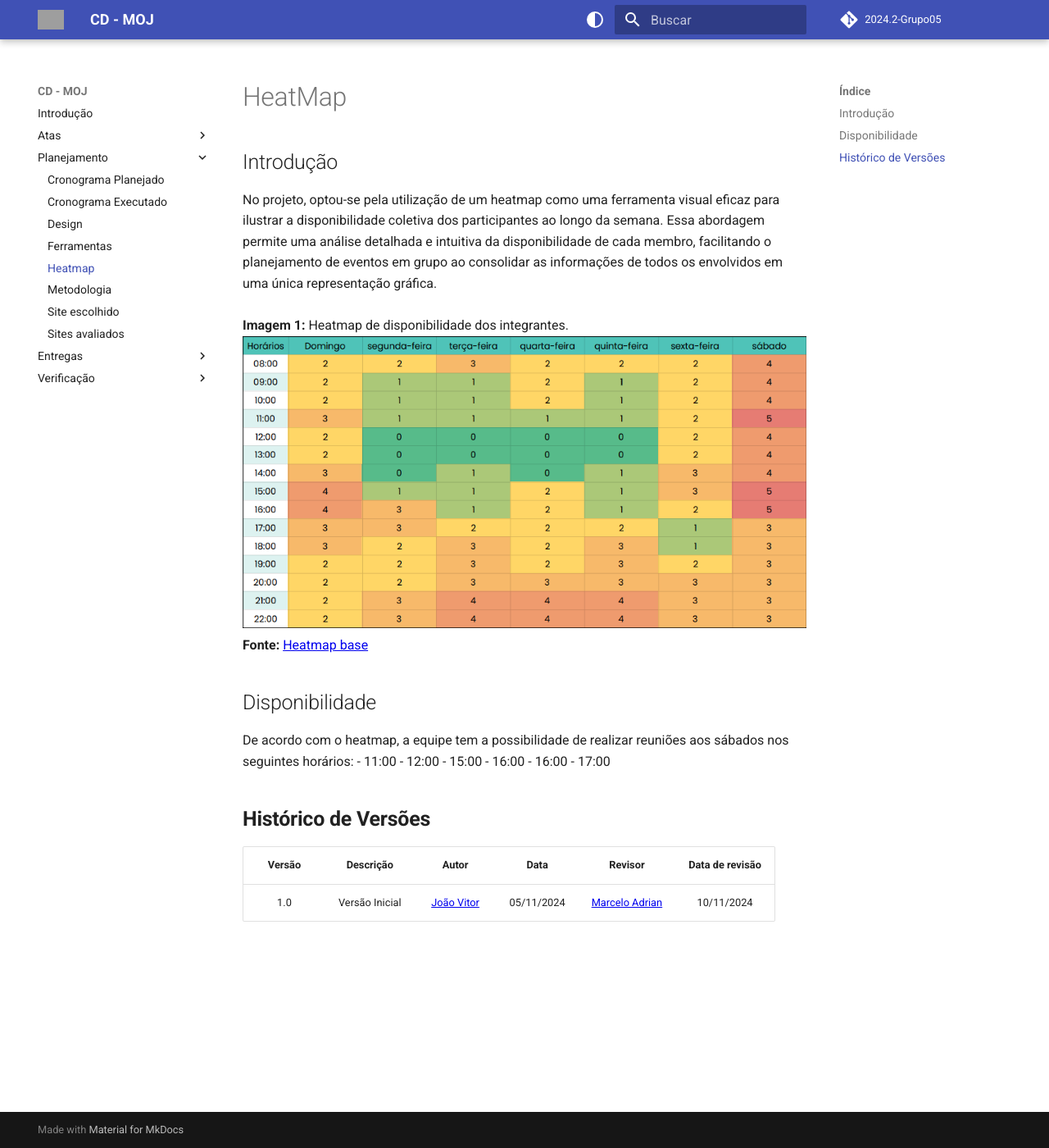
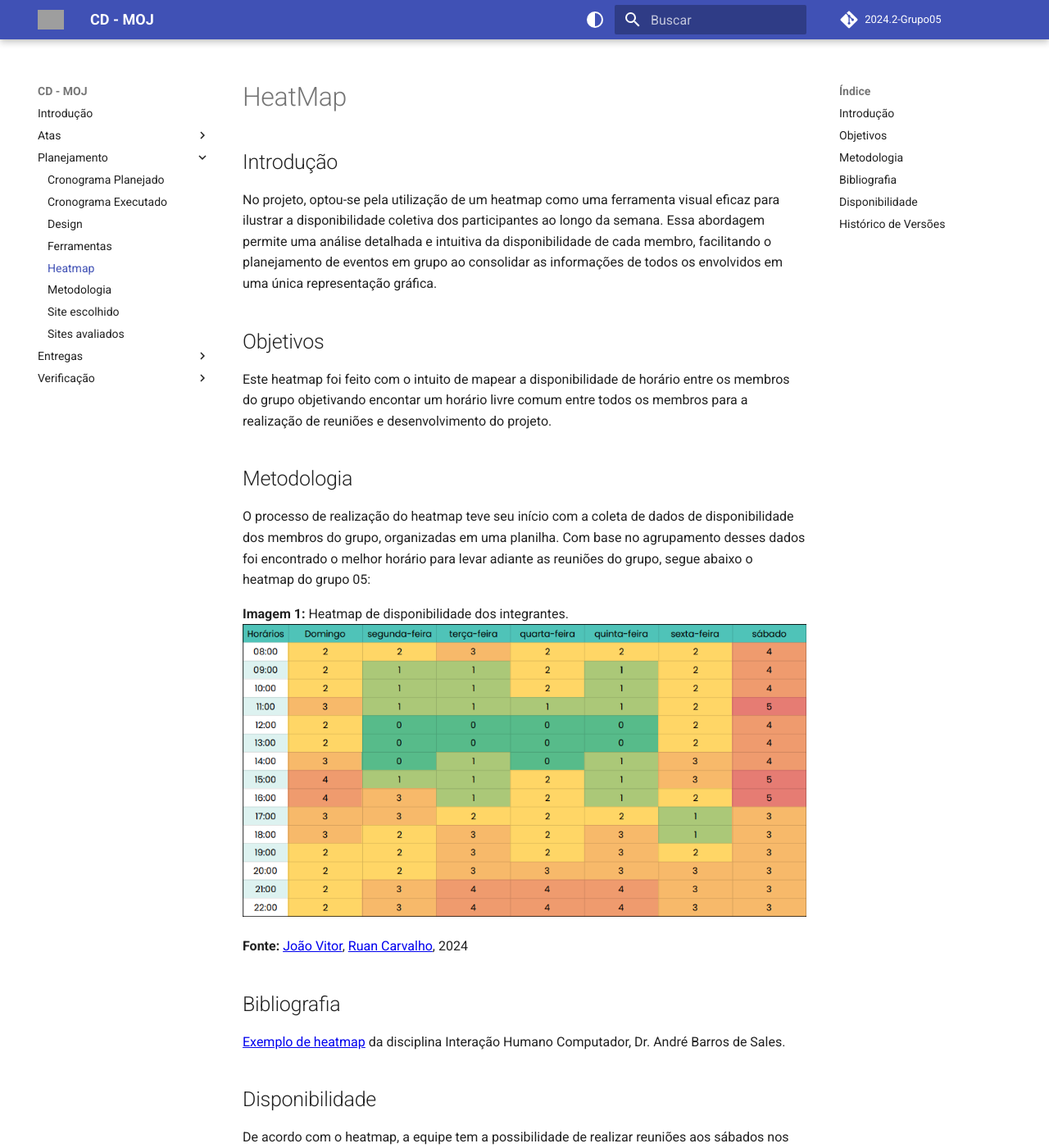
Before and after one commit to Interacao-Humano-Computador/2024.2-Grupo05, an MkDocs documentation site: the page built from docs/planejamento/heatmap.md, in a window 1280 px wide and 1400 px high. Shown: the whole window at 82% size. Built offline with MkDocs 1.6.1 and Material for MkDocs 9.7.7, drawn with Linux system fonts in a browser that asks for light colours; comment, search, counter and statistics services are not loaded; the version menu is left out; some of the changed text lies outside the part shown; grey boxes are pictures that could not be loaded.

Commit message:
docs: complementar heatmap

```diff
--- a/docs/planejamento/heatmap.md
+++ b/docs/planejamento/heatmap.md
@@ -2,10 +2,23 @@
 
 ## Introdução
 No projeto, optou-se pela utilização de um heatmap como uma ferramenta visual eficaz para ilustrar a disponibilidade coletiva dos participantes ao longo da semana. Essa abordagem permite uma análise detalhada e intuitiva da disponibilidade de cada membro, facilitando o planejamento de eventos em grupo ao consolidar as informações de todos os envolvidos em uma única representação gráfica.
-<br></br>
+
+## Objetivos
+Este heatmap foi feito com o intuito de mapear a disponibilidade de horário entre os membros do grupo objetivando encontar um horário livre comum entre todos os membros para a realização de reuniões e desenvolvimento do projeto.
+
+## Metodologia
+O processo de realização do heatmap teve seu início com a coleta de dados de disponibilidade dos membros do grupo, organizadas em uma planilha. Com base no agrupamento desses dados foi encontrado o melhor horário para
+levar adiante as reuniões do grupo, segue abaixo o heatmap do grupo 05:
+
+
 **Imagem 1:** Heatmap de disponibilidade dos integrantes.
 ![Heatmap](../assets/heatmap.png)
-**Fonte:** [Heatmap base](https://docs.google.com/spreadsheets/d/1qsrnEGGf6XWL3buII_7EzXH1-NXewr9G0aicRZ9fVAs/edit?gid=96807035#gid=96807035)
+
+**Fonte:**  [João Vitor](https://github.com/Jauzimm), [Ruan Carvalho](https://github.com/Ruan-Carvalho), 2024
+
+## Bibliografia
+[Exemplo de heatmap](https://docs.google.com/spreadsheets/d/1qsrnEGGf6XWL3buII_7EzXH1-NXewr9G0aicRZ9fVAs/edit?gid=96807035#gid=96807035)
+ da disciplina Interação Humano Computador, Dr. André Barros de Sales.
 
 ## Disponibilidade
 De acordo com o heatmap, a equipe tem a possibilidade de realizar reuniões aos sábados nos seguintes horários:
@@ -18,3 +31,4 @@ De acordo com o heatmap, a equipe tem a possibilidade de realizar reuniões aos
 | Versão |          Descrição              |     Autor      |      Data      |   Revisor     |    Data de revisão    |
 |:------:|:-------------------------------:|:--------------:|:--------------:|:-------------:|:---------------------:|
 |  1.0   | Versão Inicial|   [João Vitor](https://github.com/Jauzimm)  |   05/11/2024   | [Marcelo Adrian](https://github.com/Marcelo-Adrian)  |   10/11/2024 |
+| 1.1 | Complemento do heatmap | [Ruan Carvalho](https://github.com/Ruan-Carvalho) | 12/11/2024 | [Marcelo Adrian](https://github.com/Marcelo-Adrian) ||
```
